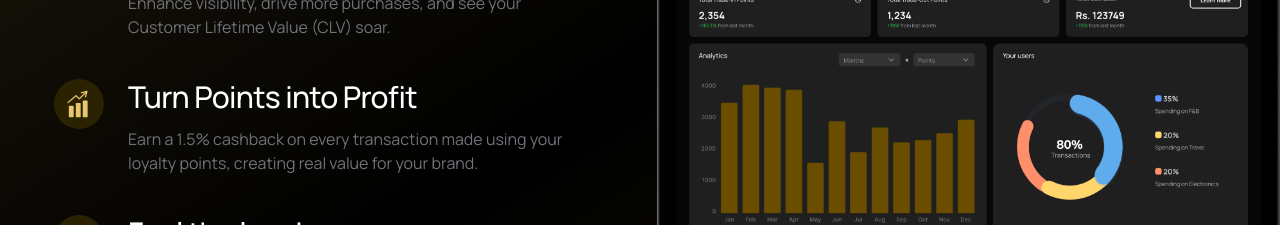
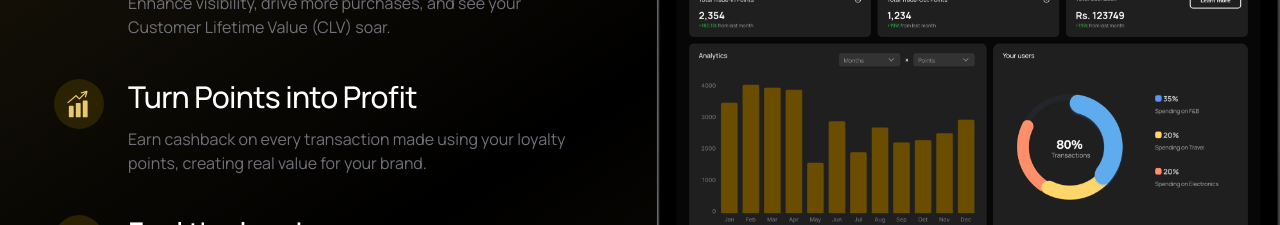
Before and after one commit to Nainish-Rai/monet-waitlist, a Next.js app: page / in a window 1280 px wide. Shown: the part 1120-1345 px from the top of the page. Built offline with nearby package versions, Linux system fonts and the light colour scheme; no server answers.

Commit message:
fix customer brand string

```diff
--- a/components/feature-list.tsx
+++ b/components/feature-list.tsx
@@ -11,7 +11,7 @@ const features = [
     imageSrc: "/f2.svg",
     title: "Turn Points into Profit",
     description:
-      "Earn a 1.5% cashback on every transaction made using your loyalty points, creating real value for your brand.",
+      "Earn cashback on every transaction made using your loyalty points, creating real value for your brand.",
   },
   {
     imageSrc: "/f3.svg",
--- a/components/navbar.tsx
+++ b/components/navbar.tsx
@@ -33,7 +33,7 @@ function Navbar({ }) {
               onClick={() => router.push("/customer")}
               className=" rounded-3xl text-xs lg:text-sm "
             >
-              I&apos;m an customer
+              I&apos;m a customer
             </Button>
           )}
           {!isBrand ? (
```
